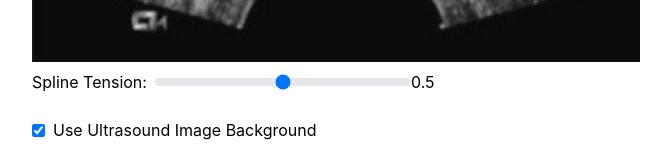
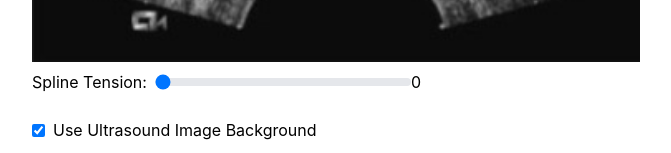
Before and after one commit to famousj/spline-demo, a React (Create React App) app: page / in a window 1280 px wide. Shown: the part 439-592 px from the top of the page, without its empty margins (304-975 px from the left). Built offline with nearby package versions, Linux system fonts and the light colour scheme.

Commit message:
set the correct starting tension

```diff
--- a/src/SplineImage.tsx
+++ b/src/SplineImage.tsx
@@ -11,7 +11,7 @@ const SplineImage: React.FC = () => {
   const yellowFillColor = "rgba(255, 255, 0, 0.3)"
 
   const [points, setPoints] = useState<SplinePoint[]>([]);
-  const [tension, setTension] = useState<number>(0.5);
+  const [tension, setTension] = useState<number>(0.0);
   const [showIndices, setShowIndices] = useState<boolean>(true);
   const [showIntersections, setShowIntersections] = useState<boolean>(true);
   const [useUltrasoundImage, setUseUltrasoundImage] = useState<boolean>(true);
```
